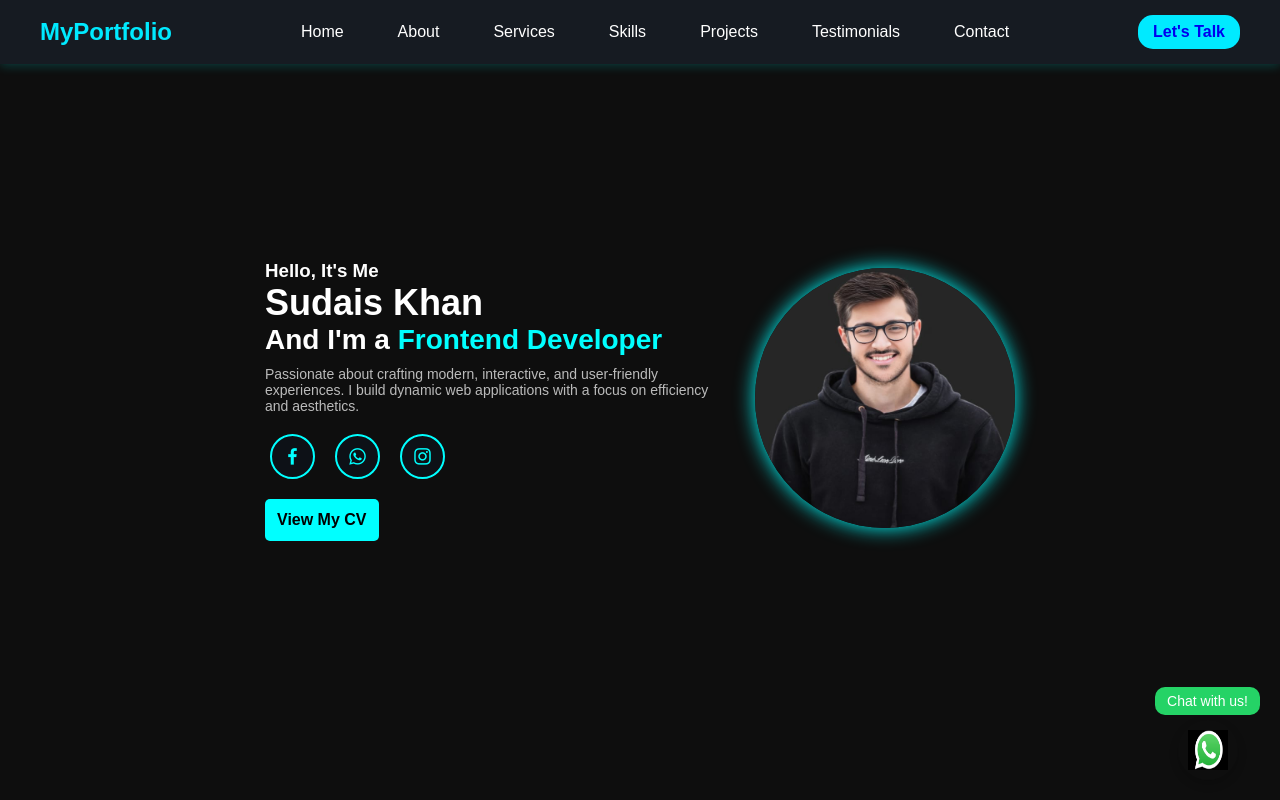
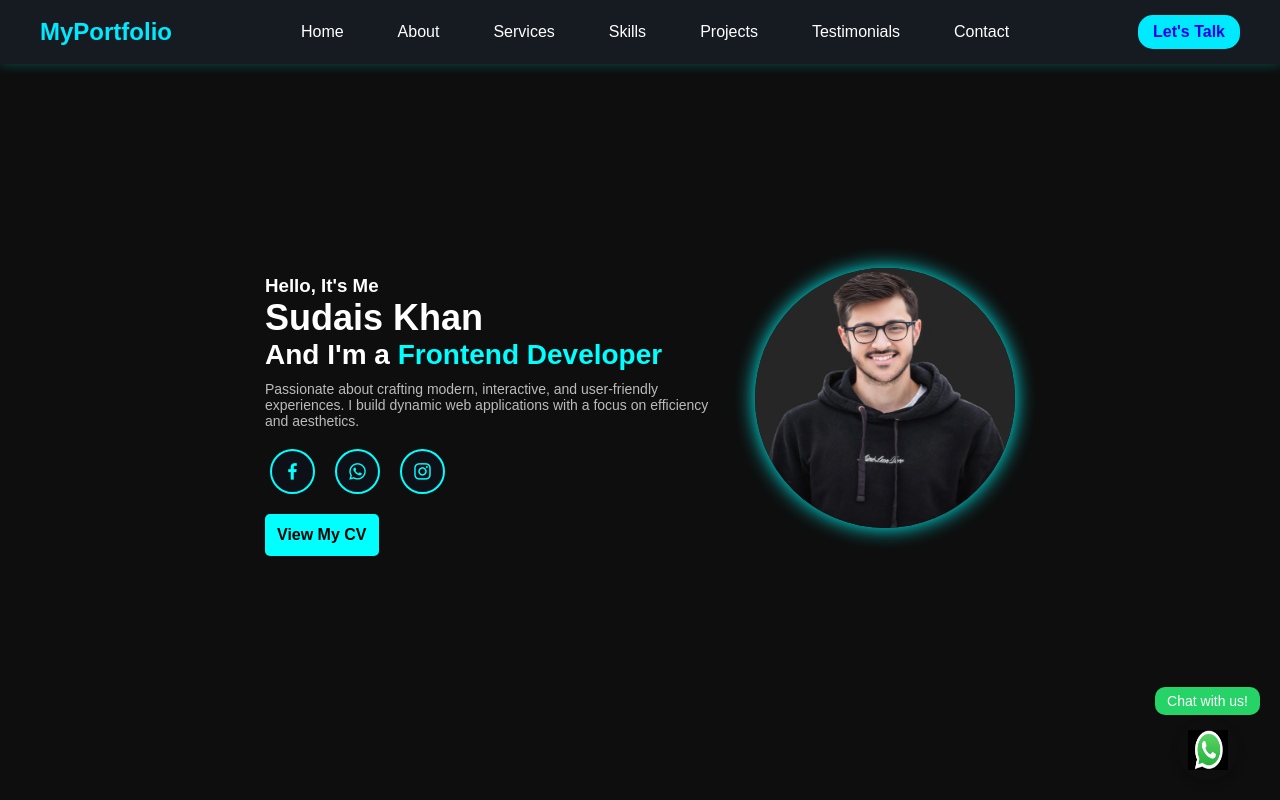
Before and after one commit to sudaisjadoon09/Sudaishameed, a plain HTML site: page index.html in a window 1280 px wide. Shown: the top 800 px of the page. Drawn offline with nearby package versions, Linux system fonts and the light colour scheme.

Commit message:
Update style.css

```diff
--- a/style.css
+++ b/style.css
@@ -29,6 +29,7 @@ header {
     box-shadow: 0 2px 10px rgba(0, 255, 255, 0.2);
     z-index: 1000;
 }
+
 
 .logo {
     font-size: 1.5rem;
@@ -162,7 +163,7 @@ body {
 
 .hero-text {
     max-width: 450px;
-    margin-tip: 30px
+    margin-top: 30px
 }
 
 .hero-text h1 {
```
